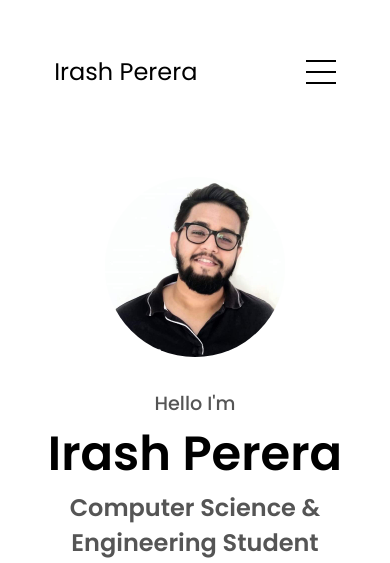
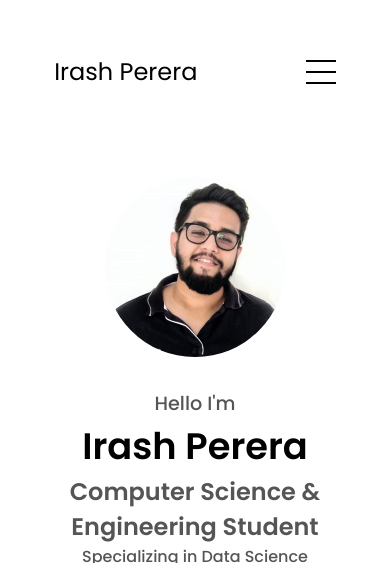
Before and after one commit to Irash-Perera/Irash-Perera.github.io, a plain HTML site: page index.html in a window 390 px wide. Shown: the top 563 px of the page. Drawn offline with Linux system fonts and the light colour scheme.

Commit message:
chore: Update media queries for better responsiveness and readability

```diff
--- a/mediaqueries.css
+++ b/mediaqueries.css
@@ -138,7 +138,10 @@
     .nav{
         height: 14vh;
     }
-
+    .name{
+        white-space: nowrap;
+        font-size: 2.3rem;
+    }
 
 
 }}
```
